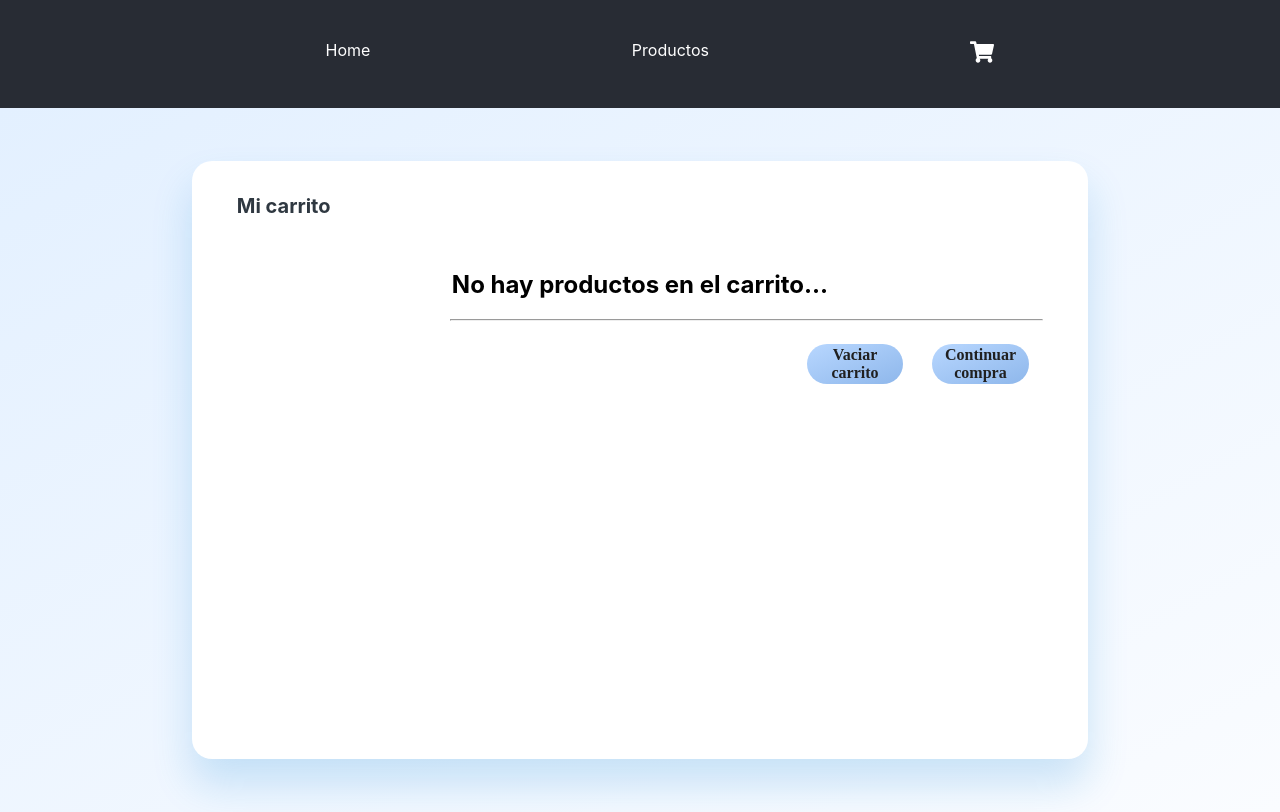
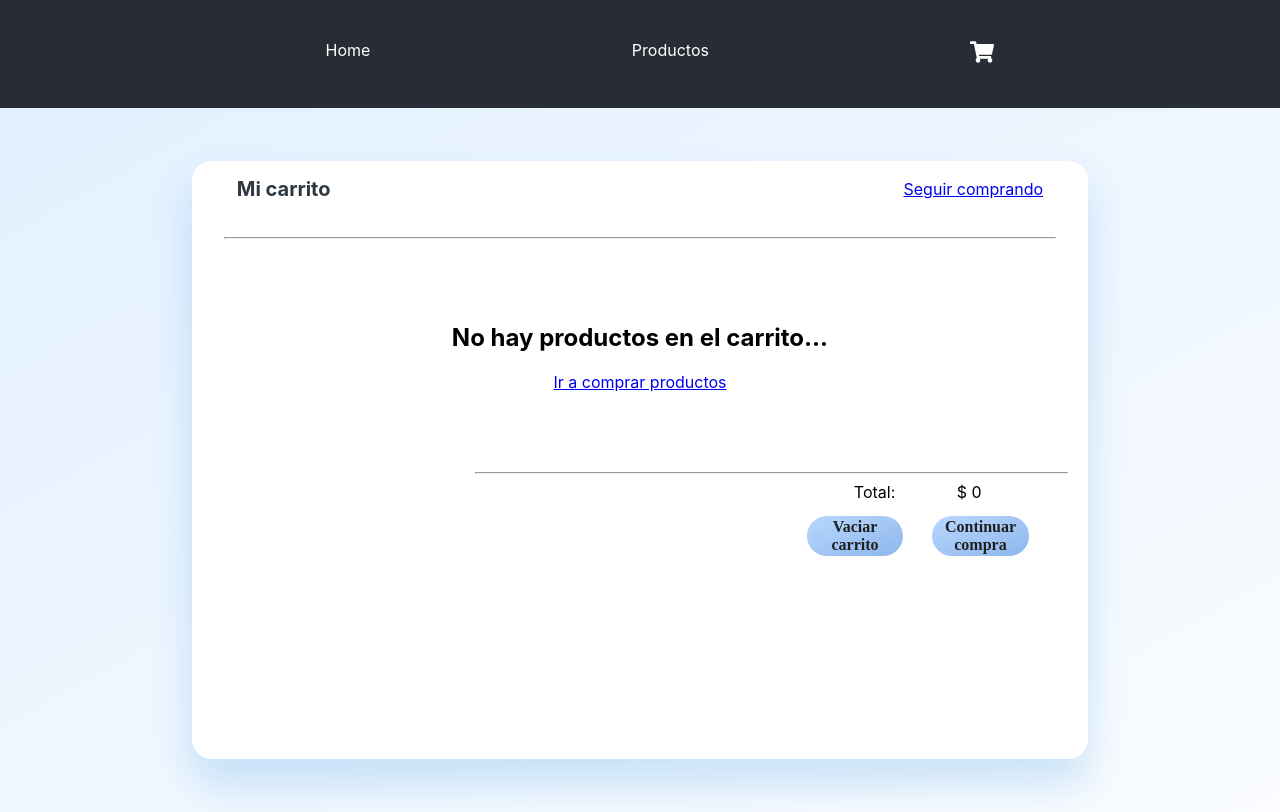
Before and after one commit to ezequiel1409/proyectoFinalReactJS, a React (Create React App) app: page /cart in a window 1280 px wide. Built offline with nearby package versions, Linux system fonts and the light colour scheme.

Commit message:
finalziacion del carrito

```diff
--- a/src/App.js
+++ b/src/App.js
@@ -5,8 +5,8 @@ import NavBar from './components/NavBar';
 import { BrowserRouter, Route, Routes } from 'react-router-dom';
 import ItemListContainer from './components/ItemListContainer';
 import ItemDetailContainer from './components/ItemDetailContainer';
-import {CartProvider } from './context/CartContext';
 import Cart from './components/cart/Cart';
+import { CartProvider } from './context/CartContext';
 function App() {
   return (
   <>
@@ -16,10 +16,10 @@ function App() {
     <CartProvider>
         <BrowserRouter>
                 <Routes>
-                    <Route path={'/'} exact element={ <ItemListContainer />} />
-                    <Route path={`/allProducts`} exact element={ <ItemListContainer />} />
-                    <Route path={'/producto/item/:id'} exact element={ <ItemDetailContainer/>} />
-                    <Route path={`/cart`} exact element={ <Cart />} />
+                    <Route path="/" exact element={ <ItemListContainer /> } />
+                    <Route path="/allProducts'" exact element={ <ItemListContainer />} />
+                    <Route path="/producto/item/:id" exact element={ <ItemDetailContainer/>} />
+                    <Route path="/cart"exact element={ <Cart />} />
                 </Routes>
         </BrowserRouter >
     </CartProvider>
--- a/src/components/ItemListContainer.js
+++ b/src/components/ItemListContainer.js
@@ -15,7 +15,7 @@ const ItemListContainer = () => {
                       }else{
                         reject("Hubo un error, probá de nuevo!");
                       }
-                  }, 3000);
+                  }, 1000);
               });
           };
             getProductos().then((data) => {
--- a/src/components/cart/Cart.css
+++ b/src/components/cart/Cart.css
@@ -9,7 +9,8 @@
   }
 .cartContainer{
     width: 70%;
-    height: 85%;
+    min-height: 85%;
+    height: auto;
     background-color: #ffffff;
     border-radius: 20px;
     box-shadow: 0px 25px 40px #1687d933;
@@ -21,23 +22,46 @@
     display: flex;
     justify-content: space-between;
     align-items: center;
+    margin-bottom: 1.2rem;
 }
 .cartTitle{
     font-size: 20px;
     font-weight: 700;
     color: #2F3841;
+
+}
+#superior{
+    margin-left: 2rem;
+    margin-right: 2rem;
+}
+.excepcion{
+    display: flex;
+    justify-content: center;
+    align-items: center;
+    flex-direction: column;
+}
+.cartRow{
+    padding: 2rem;
+    margin-top: 2rem;
+    margin-bottom: 3rem;
 }
 .cartItem{
     margin: auto;
-    width: 90%;
+    margin-bottom: 5px;
+    width: 100%;
     height: 30%;
     display: flex;
     justify-content: space-between;
     align-items: center;
+    border: 1px solid lavenderblush;
+    border-radius: 19px;
 }
 .boxImage{
     width: 15%;
     text-align: center;
+}
+.cardImage{
+    width: 100%;
 }
 .aboutProduct{
     height: 100%;
@@ -48,9 +72,9 @@
 }
 .title{
     padding-top: 5px;
-    line-height: 10px;
-    font-size: 32px;
-    font-family: ‘Open Sans’;
+    /* line-height: 10px; */
+    font-size: 15px;
+    /* width: 50%; */
     font-weight: 800;
     color: #202020;
 }
@@ -85,20 +109,48 @@
     font-weight: 900;
     color: #202020;
 }
-hr{
+.prices{
+    height: 100%;
+    text-align: right;
+    display: flex;
+    flex-direction: row;
+    align-items: center;
+    justify-content: space-around;
+    align-content: center;
+    margin-top: -25px;
+    margin-right: 50px;
+}
+.amount{
+    padding-top: 20px;
+    font-size: 26px;
+    font-weight: 500;
+    color: #202020;
+}
+.remove{
+    margin-top: 20px;
+    margin-left: 15px;
+    padding-top: 5px;
+    font-size: 14px;
+    font-weight: 500;
+    display: flex;
+    align-items: center;
+    color: #E44C4C;
+    cursor: pointer;
+   }
+#inferior{
     width: 66%;
-    margin-right: 5%;
+    margin-right: 2.2%;
 }
 .checkout{
     float: right;
     margin-right: 5%;
     width: 28%;
 }
-.total{
+/* .total{
     width: 100%;
     display: flex;
     justify-content: space-between;
-}
+} */
 .Subtotal{
     font-size: 22px;
     font-weight: 700;
@@ -114,6 +166,11 @@ hr{
     font-size: 36px;
     font-weight: 900;
     color: #202020;
+}
+.totalAmount{
+    display: flex;
+    flex-direction: row;
+    justify-content: space-evenly;
 }
 .button{
     margin-top: 5px;
--- a/src/components/cart/Cart.js
+++ b/src/components/cart/Cart.js
@@ -1,57 +1,91 @@
 import React, { useContext, useEffect, useState } from "react"
+import { Link } from "react-router-dom";
 import { CartContext } from "../../context/CartContext";
 import './Cart.css';
 import ItemCart from "./ItemCart";
 
 const Cart = () => {
 const [products, setProducts] = useState([]);
-  const { getProducts, item, totalCart } = useContext(CartContext)
+const [total, setTotal] = useState([]);
+// const [itemCartQuantity, setitemCartQuantity] = useState([]);
+  const { getProducts, item, totalCart, clearCart, getQuantityCart } = useContext(CartContext)
 
   const getProductsCart = () => {
     let actualCart = getProducts();
         setProducts(actualCart);
+        getTotal();
+        // getItemCantidad();
   }
+  const getTotal = () => {
+    let aux = totalCart();
+        setTotal(aux)
+  }
+//   const getItemCantidad = () =>{
+//     let aux = getQuantityCart()
+//         setitemCartQuantity(aux)
+//   }
 
   useEffect(() => {
     getProductsCart()
   }, [item])
   return (
-    <section className="bodySection">
+    <div className="bodySection">
         <div className="cartContainer">
             <div className="cartHeader">
-                <h2 className="cartTitle">Mi carrito</h2>
+                <div className="encabezado">
+                    <h2 className="cartTitle">Mi carrito</h2>
+                </div>
+                <div className="btnSeguirComprando">
+                    <Link to={'/'}>
+                          <span>Seguir comprando</span>
+                    </Link>
+                </div>
             </div>
+            <hr id="superior"/>
             <div className="cartRow">
+                {/* {console.log(products)} */}
                 {products.length ? (
-                    products.map( (item) => <ItemCart key={item.id} {...item} />)
-                  ) : (
-                    <h2 className="heading">No hay productos en el carrito...</h2>
-                  )}
+                    products.map( (item) => <ItemCart key={item.id} {...item} />,
+                     console.log(item))
+                )
+                :(
+                    <div className="excepcion">
+                        <h2 className="heading">No hay productos en el carrito...</h2>
+                        <Link to={'/'}>
+                            <span className="heading">Ir a comprar productos</span>
+                        </Link>
+                    </div>
+                )}
 
             </div>
-            <hr/>
+            <hr id="inferior"/>
             <div className="checkout">
                 <div className="total">
-                    <div>
+                    {/* <div>
                         {/* <div class="Subtotal">
                             Sub-Total
-                        </div> */}
+                        </div> }
                         <div className="items">
-                            {/* {products.} */}
+                            {/* {itemCartQuantity} }
                         </div>
-                    </div>
+                    </div> */}
                     <div className="totalAmount">
-                        {totalCart}
+                        <div>
+                            <span>Total: </span>
+                        </div>
+                        <div>
+                            <span>$  {total}</span>
+                        </div>
                     </div>
                 </div>
                 <div className="cartFooter">
-                    <button className="button">Vaciar carrito</button>
-                    <button className="button" id="Enjoy">Continuar compra</button>
+                    <button className="button" disabled={item.length <= 0 } onClick={clearCart}>Vaciar carrito</button>
+                    <button className="button" id="Enjoy" disabled={item.length <= 0}>Continuar compra</button>
                 </div>
 
             </div>
         </div>
-    </section>
+    </div>
   )
 }
 export default Cart
--- a/src/components/item/Item.js
+++ b/src/components/item/Item.js
@@ -14,7 +14,7 @@ const Item = ({id, nombre, costo, imagen,  stock }) => {
                     </div>
                     <div className="cardBody">
                         <h2>{nombre}</h2>
-                        <h3>{costo}</h3>
+                        <h3>${costo}</h3>
                     </div>
                     <div className="cardFooter">
                     <Link to={`/producto/item/${id}`}>
--- a/src/components/item/ItemCount.js
+++ b/src/components/item/ItemCount.js
@@ -34,13 +34,13 @@ const ItemCount = ( {stock, initial, onAdd} ) => {
     const sumar = () => {
       if(count < stock){
         setCount(count + 1);
-        notificarProductoAgregado();
       }
       else notificarError("La cantidad que deseas agregar supera el stock actual, disculpá las molestias.");
     };
 
     const addCart = () =>{
       onAdd(count);
+      notificarProductoAgregado();
     }
  return(
     <>
@@ -49,6 +49,7 @@ const ItemCount = ( {stock, initial, onAdd} ) => {
         <p> {count}</p>
         {<button disabled={count===stock} onClick={sumar}>+</button>}
     </div>
+
     <div className='btnFooter'>
         {<button className='btnAgregarCarrito' onClick={addCart} >Agregar al carrito</button> }
     </div>
--- a/src/components/item/ItemDetail.js
+++ b/src/components/item/ItemDetail.js
@@ -4,7 +4,7 @@ import { CartContext } from "../../context/CartContext";
 import ItemCount from "./ItemCount"
 import './itemDetail.css';
 const ItemDetail = ( {item}) => {
-  const [counter, setCounter] = useState(0)
+  const [counter, setCounter] = useState(1)
   const { addProduct, isInCart } = useContext(CartContext)
   const onAdd = (quantity) => {
     setCounter(quantity);
@@ -22,7 +22,7 @@ const ItemDetail = ( {item}) => {
               <h2>{item.nombre}</h2>
             </div>
             <div className="articlePrice">
-              <h3>{item.costo}</h3>
+              <h3>${item.costo}</h3>
             </div>
             <div className="articleDescription">
               {item.descripcion}
@@ -36,6 +36,11 @@ const ItemDetail = ( {item}) => {
                       <Link to={'/cart'}>
                         <button>
                           <span>Ir hacia el carrito</span>
+                        </button>
+                      </Link>
+                      <Link to={'/'}>
+                        <button>
+                          <span>Seguir comprando</span>
                         </button>
                       </Link>
                     </div>
```
Also changed, not shown: src/components/cart/ItemCart.js (+15 -10 lines), src/context/cartContext.js (+13 -6 lines).
